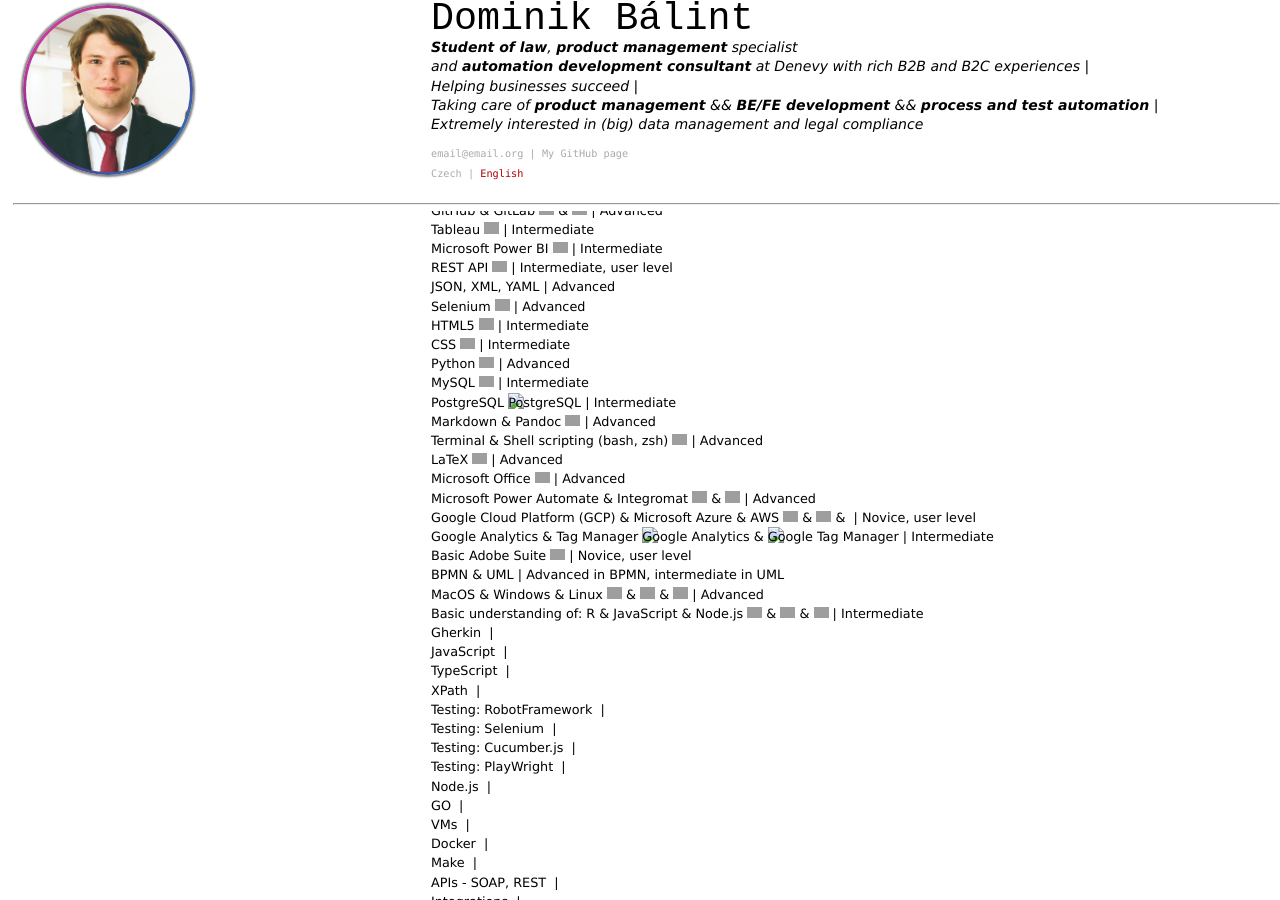
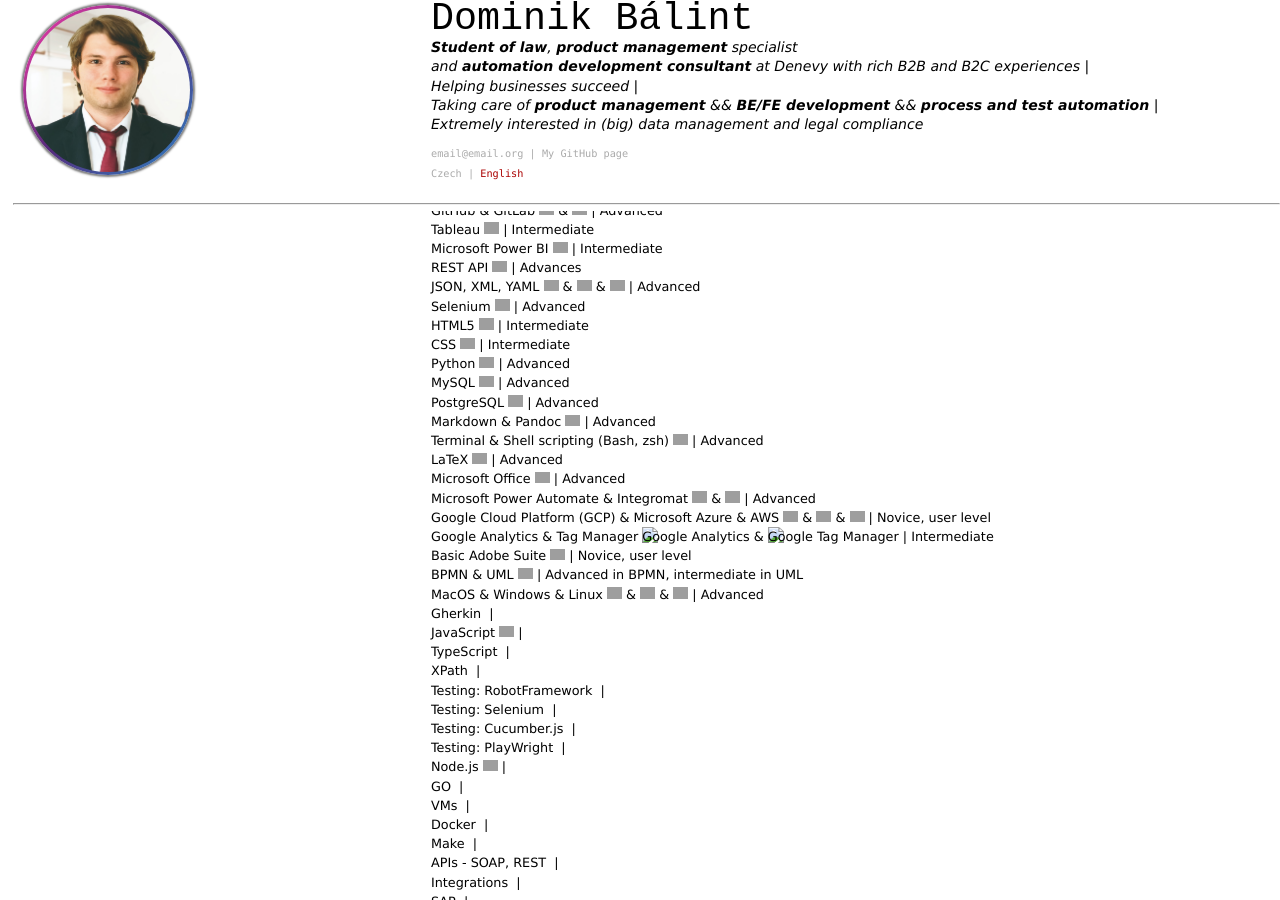
Before and after one commit to Dominik-97/curriculum-vitae, a Jekyll site: the page built from index.md, in a window 1280 px wide and 900 px high, scrolled down 3703 px. Built offline with Jekyll 4.4.1, drawn with Linux system fonts in a browser that asks for light colours; some of the changed lines change nothing that is shown; grey boxes are pictures that could not be loaded.

Commit message:
Working on JSON.

```diff
--- a/_data/cv_data.json
+++ b/_data/cv_data.json
@@ -11,7 +11,8 @@
             "level": {
                 "en": "Intermediate",
                 "cz": "Středně pokročilý"
-            }
+            },
+            "use": true
         },
         {
             "name": "Microsoft Access",
@@ -24,7 +25,8 @@
             "level": {
                 "en": "Intermediate",
                 "cz": "Středně pokročilý"
-            }
+            },
+            "use": true
         },
         {
             "name": "Microsoft Excel",
@@ -37,7 +39,8 @@
             "level": {
                 "en": "Advanced",
                 "cz": "Pokročilý"
-            }
+            },
+            "use": true
         },
         {
             "name": "Microsoft Power Query",
@@ -50,7 +53,8 @@
             "level": {
                 "en": "Intermediate",
                 "cz": "Středně pokročilý"
-            }
+            },
+            "use": true
         },
         {
             "name": "Visual Basic for Applications (VBA)",
@@ -63,7 +67,8 @@
             "level": {
                 "en": "Intermediate",
                 "cz": "Středně pokročilý"
-            }
+            },
+            "use": true
         },
         {
             "name": "git",
@@ -76,7 +81,8 @@
             "level": {
                 "en": "Advanced",
                 "cz": "Pokročilý"
-            }
+            },
+            "use": true
         },
         {
             "name": "GitHub & GitLab",
@@ -93,7 +99,8 @@
             "level": {
                 "en": "Advanced",
                 "cz": "Pokročilý"
-            }
+            },
+            "use": true
         },
         {
             "name": "Tableau",
@@ -106,7 +113,8 @@
             "level": {
                 "en": "Intermediate",
                 "cz": "Středně pokročilý"
-            }
+            },
+            "use": true
         },
         {
             "name": "Microsoft Power BI",
@@ -119,7 +127,8 @@
             "level": {
                 "en": "Intermediate",
                 "cz": "Středně pokročilý"
-            }
+            },
+            "use": true
         },
         {
             "name": "REST API",
@@ -130,17 +139,32 @@
                 }
             ],
             "level": {
-                "en": "Intermediate, user level",
-                "cz": "Středně pokročilý"
-            }
+                "en": "Advances",
+                "cz": "Pokročilý"
+            },
+            "use": true
         },
         {
             "name": "JSON, XML, YAML",
-            "images": [],
+            "images": [
+                {
+                    "alt": "json",
+                    "src": "https://simpleicons.org/icons/json.svg"
+                },
+                {
+                    "alt": "xml",
+                    "src": "https://img.icons8.com/material-outlined/512/xml-file.png"
+                },
+                {
+                    "alt": "yaml",
+                    "src": "https://cdn1.iconfinder.com/data/icons/hawcons/32/699266-icon-38-file-yml-1024.png"
+                }
+            ],
             "level": {
                 "en": "Advanced",
                 "cz": "Pokročilý"
-            }
+            },
+            "use": true
         },
         {
             "name": "Selenium",
@@ -153,7 +177,8 @@
             "level": {
                 "en": "Advanced",
                 "cz": "Pokročilý"
-            }
+            },
+            "use": true
         },
         {
             "name": "HTML5",
@@ -166,7 +191,8 @@
             "level": {
                 "en": "Intermediate",
                 "cz": "Středně pokročilý"
-            }
+            },
+            "use": true
         },
         {
             "name": "CSS",
@@ -179,7 +205,8 @@
             "level": {
                 "en": "Intermediate",
                 "cz": "Středně pokročilý"
-            }
+            },
+            "use": true
         },
         {
             "name": "Python",
@@ -192,7 +219,8 @@
             "level": {
                 "en": "Advanced",
                 "cz": "Pokročilý"
-            }
+            },
+            "use": true
         },
         {
             "name": "MySQL",
@@ -203,22 +231,24 @@
                 }
             ],
             "level": {
-                "en": "Intermediate",
-                "cz": "Středně pokročilý"
-            }
+                "en": "Advanced",
+                "cz": "Pokročilý"
+            },
+            "use": true
         },
         {
             "name": "PostgreSQL",
             "images": [
                 {
                     "alt": "PostgreSQL",
-                    "src": ""
+                    "src": "https://simpleicons.org/icons/postgresql.svg"
                 }
             ],
             "level": {
-                "en": "Intermediate",
-                "cz": "Středně pokročilý"
-            }
+                "en": "Advanced",
+                "cz": "Pokročilý"
+            },
+            "use": true
         },
         {
             "name": "Markdown & Pandoc",
@@ -231,10 +261,11 @@
             "level": {
                 "en": "Advanced",
                 "cz": "Pokročilý"
-            }
+            },
+            "use": true
         },
         {
-            "name": "Terminal & Shell scripting (bash, zsh)",
+            "name": "Terminal & Shell scripting (Bash, zsh)",
             "images": [
                 {
                     "alt": "GNU Bash",
@@ -244,7 +275,8 @@
             "level": {
                 "en": "Advanced",
                 "cz": "Pokročilý"
-            }
+            },
+            "use": true
         },
         {
             "name": "LaTeX",
@@ -257,7 +289,8 @@
             "level": {
                 "en": "Advanced",
                 "cz": "Pokročilý"
-            }
+            },
+            "use": true
         },
         {
             "name": "Microsoft Office",
@@ -270,7 +303,8 @@
             "level": {
                 "en": "Advanced",
                 "cz": "Pokročilý"
-            }
+            },
+            "use": true
         },
         {
             "name": "Microsoft Power Automate & Integromat",
@@ -287,7 +321,8 @@
             "level": {
                 "en": "Advanced",
                 "cz": "Pokročilý"
-            }
+            },
+            "use": true
         },
         {
             "name": "Google Cloud Platform (GCP) & Microsoft Azure & AWS",
@@ -301,14 +336,15 @@
                     "src": "https://simpleicons.org/icons/microsoftazure.svg"
                 },
                 {
-                    "alt": "",
-                    "src": ""
+                    "alt": "Amazon Web Services",
+                    "src": "https://simpleicons.org/icons/amazonaws.svg"
                 }
             ],
             "level": {
                 "en": "Novice, user level",
                 "cz": "Začátečník"
-            }
+            },
+            "use": true
         },
         {
             "name": "Google Analytics & Tag Manager",
@@ -325,7 +361,8 @@
             "level": {
                 "en": "Intermediate",
                 "cz": "Středně pokročilý"
-            }
+            },
+            "use": true
         },
         {
             "name": "Basic Adobe Suite",
@@ -338,15 +375,22 @@
             "level": {
                 "en": "Novice, user level",
                 "cz": "Začátečník"
-            }
+            },
+            "use": true
         },
         {
             "name": "BPMN & UML",
-            "images": [],
+            "images": [
+                {
+                    "alt": "Flow Chart",
+                    "src": "https://img.icons8.com/material-rounded/512/flow-chart.png"
+                }
+            ],
             "level": {
                 "en": "Advanced in BPMN, intermediate in UML",
-                "cz": "Začátečník v BPMN, Středně pokročilý v UML"
-            }
+                "cz": "Pokročilý v BPMN, středně pokročilý v UML"
+            },
+            "use": true
         },
         {
             "name": "MacOS & Windows & Linux",
@@ -367,10 +411,11 @@
             "level": {
                 "en": "Advanced",
                 "cz": "Pokročilý"
-            }
+            },
+            "use": true
         },
         {
-            "name": "Basic understanding of: R & JavaScript & Node.js",
+            "name": "R & JavaScript & Node.js",
             "images": [
                 {
                     "alt": "R",
@@ -388,7 +433,8 @@
             "level": {
                 "en": "Intermediate",
                 "cz": "Středně pokročilý"
-            }
+            },
+            "use": false
         },
         {
             "name": "Gherkin",
@@ -401,20 +447,22 @@
             "level": {
                 "en": "",
                 "cz": ""
-            }
+            },
+            "use": true
         },
         {
             "name": "JavaScript",
             "images": [
                 {
-                    "alt": "",
-                    "src": ""
+                    "alt": "JavaScript",
+                    "src": "https://simpleicons.org/icons/javascript.svg"
                 }
             ],
             "level": {
                 "en": "",
                 "cz": ""
-            }
+            },
+            "use": true
         },
         {
             "name": "TypeScript",
@@ -427,7 +475,8 @@
             "level": {
                 "en": "",
                 "cz": ""
-            }
+            },
+            "use": true
         },
         {
             "name": "XPath",
@@ -440,7 +489,8 @@
             "level": {
                 "en": "",
                 "cz": ""
-            }
+            },
+            "use": true
         },
         {
             "name": "Testing: RobotFramework",
@@ -453,7 +503,8 @@
             "level": {
                 "en": "",
                 "cz": ""
-            }
+            },
+            "use": true
         },
         {
             "name": "Testing: Selenium",
@@ -466,7 +517,8 @@
             "level": {
                 "en": "",
                 "cz": ""
-            }
+            },
+            "use": true
         },
         {
             "name": "Testing: Cucumber.js",
@@ -479,7 +531,8 @@
             "level": {
                 "en": "",
                 "cz": ""
-            }
+            },
+            "use": true
         },
         {
             "name": "Testing: PlayWright",
@@ -492,20 +545,22 @@
             "level": {
                 "en": "",
                 "cz": ""
-            }
+            },
+            "use": true
         },
         {
             "name": "Node.js",
             "images": [
                 {
-                    "alt": "",
-                    "src": ""
+                    "alt": "Node.js",
+                    "src": "https://simpleicons.org/icons/node-dot-js.svg"
                 }
             ],
             "level": {
                 "en": "",
                 "cz": ""
-            }
+            },
+            "use": true
         },
         {
             "name": "GO",
@@ -518,7 +573,8 @@
             "level": {
                 "en": "",
                 "cz": ""
-            }
+            },
+            "use": true
         },
         {
             "name": "VMs",
@@ -531,7 +587,8 @@
             "level": {
                 "en": "",
                 "cz": ""
-            }
+            },
+            "use": true
         },
         {
             "name": "Docker",
@@ -544,7 +601,8 @@
             "level": {
                 "en": "",
                 "cz": ""
-            }
+            },
+            "use": true
         },
         {
             "name": "Make",
@@ -557,7 +615,8 @@
             "level": {
                 "en": "",
                 "cz": ""
-            }
+            },
+            "use": true
         },
         {
             "name": "APIs - SOAP, REST",
@@ -570,7 +629,8 @@
             "level": {
                 "en": "",
                 "cz": ""
-            }
+            },
+            "use": true
         },
         {
             "name": "Integrations",
@@ -583,7 +643,8 @@
             "level": {
                 "en": "",
                 "cz": ""
-            }
+            },
+            "use": true
         },
         {
             "name": "SAP",
@@ -596,7 +657,8 @@
             "level": {
                 "en": "",
                 "cz": ""
-            }
+            },
+            "use": true
         },
         {
             "name": "pandas",
@@ -609,7 +671,8 @@
             "level": {
                 "en": "",
                 "cz": ""
-            }
+            },
+            "use": true
         },
         {
             "name": "matplotlib",
@@ -622,20 +685,22 @@
             "level": {
                 "en": "",
                 "cz": ""
-            }
+            },
+            "use": true
         },
         {
             "name": "R",
             "images": [
                 {
-                    "alt": "",
-                    "src": ""
+                    "alt": "R",
+                    "src": "https://simpleicons.org/icons/r.svg"
                 }
             ],
             "level": {
                 "en": "",
                 "cz": ""
-            }
+            },
+            "use": true
         },
         {
             "name": "NumPy",
@@ -648,7 +713,8 @@
             "level": {
                 "en": "",
                 "cz": ""
-            }
+            },
+            "use": true
         },
         {
             "name": "API Testing",
@@ -661,7 +727,8 @@
             "level": {
                 "en": "",
                 "cz": ""
-            }
+            },
+            "use": true
         },
         {
             "name": "Pen testing - OWASP Zap",
@@ -674,7 +741,8 @@
             "level": {
                 "en": "",
                 "cz": ""
-            }
+            },
+            "use": true
         },
         {
             "name": "Perf testing - JMeter",
@@ -687,7 +755,8 @@
             "level": {
                 "en": "",
                 "cz": ""
-            }
+            },
+            "use": true
         },
         {
             "name": "Networking",
@@ -700,7 +769,8 @@
             "level": {
                 "en": "",
                 "cz": ""
-            }
+            },
+            "use": true
         },
         {
             "name": "Nginx",
@@ -713,7 +783,8 @@
             "level": {
                 "en": "",
                 "cz": ""
-            }
+            },
+            "use": true
         },
         {
             "name": "Pipelines GH, GL, Jenkins",
@@ -726,7 +797,8 @@
             "level": {
                 "en": "",
                 "cz": ""
-            }
+            },
+            "use": true
         },
         {
             "name": "Pivot Tables",
@@ -739,7 +811,8 @@
             "level": {
                 "en": "",
                 "cz": ""
-            }
+            },
+            "use": true
         },
         {
             "name": "Technical and business documentation",
@@ -752,7 +825,8 @@
             "level": {
                 "en": "",
                 "cz": ""
-            }
+            },
+            "use": true
         },
         {
             "name": "Figma",
@@ -765,7 +839,8 @@
             "level": {
                 "en": "",
                 "cz": ""
-            }
+            },
+            "use": true
         },
         {
             "name": "POM",
@@ -778,7 +853,8 @@
             "level": {
                 "en": "",
                 "cz": ""
-            }
+            },
+            "use": true
         },
         {
             "name": "Unit testing",
@@ -791,7 +867,8 @@
             "level": {
                 "en": "",
                 "cz": ""
-            }
+            },
+            "use": true
         },
         {
             "name": "Integration testing",
@@ -804,7 +881,8 @@
             "level": {
                 "en": "",
                 "cz": ""
-            }
+            },
+            "use": true
         },
         {
             "name": "E2E FE manual testing",
@@ -817,7 +895,8 @@
             "level": {
                 "en": "",
                 "cz": ""
-            }
+            },
+            "use": true
         },
         {
             "name": "UAT",
@@ -830,7 +909,8 @@
             "level": {
                 "en": "",
                 "cz": ""
-            }
+            },
+            "use": true
         },
         {
             "name": "CRM - SalesForce",
@@ -843,7 +923,8 @@
             "level": {
                 "en": "",
                 "cz": ""
-            }
+            },
+            "use": true
         },
         {
             "name": "Microsoft Power Apps",
@@ -856,7 +937,8 @@
             "level": {
                 "en": "",
                 "cz": ""
-            }
+            },
+            "use": true
         },
         {
             "name": "Database management",
@@ -869,7 +951,8 @@
             "level": {
                 "en": "",
                 "cz": ""
-            }
+            },
+            "use": true
         },
         {
             "name": "Full-Stack Web Development",
@@ -882,7 +965,8 @@
             "level": {
                 "en": "",
                 "cz": ""
-            }
+            },
+            "use": true
         },
         {
             "name": "Google Ads",
@@ -895,7 +979,8 @@
             "level": {
                 "en": "",
                 "cz": ""
-            }
+            },
+            "use": true
         },
         {
             "name": "Grafana",
@@ -908,7 +993,8 @@
             "level": {
                 "en": "",
                 "cz": ""
-            }
+            },
+            "use": true
         }
     ],
     "Others": [
--- a/index.md
+++ b/index.md
@@ -216,6 +216,7 @@
 
 <ul>
 {% for skill in site.data.cv_data.HardSkills %}
+{% if skill.use %}
 <li>
   {{ skill.name }}
   {% for image in skill.images %}
@@ -224,6 +225,7 @@
   {% endfor %}
   | {{ skill.level.en }}
 </li>
+{% endif %}
 {% endfor %}
 </ul>
 
```
